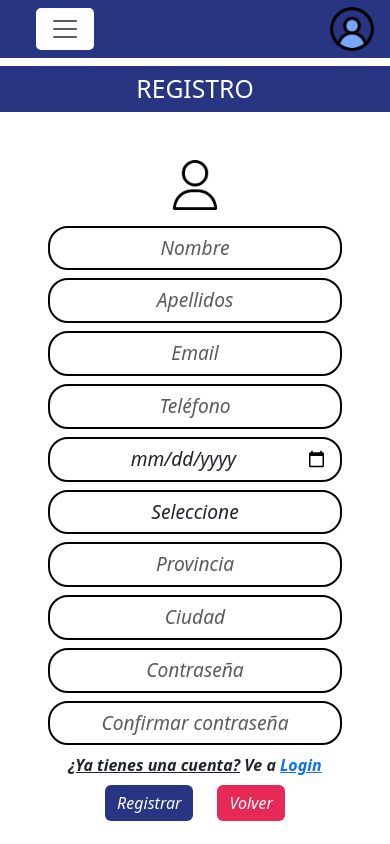
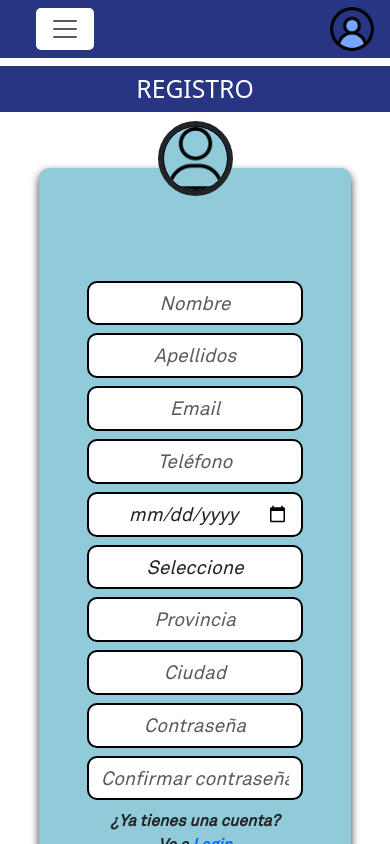
Before and after one commit to PabloVillalbaAlcaide/Tranbolico-App, a React (Vite) app in the folder Client/: page /register in a window 390 px wide. Shown: the top 844 px of the page. Built offline with nearby package versions, Linux system fonts and the light colour scheme.

Commit message:
actualización diseño y front login, register y recover password

```diff
--- a/Client/src/pages/Auth/Login/login.scss
+++ b/Client/src/pages/Auth/Login/login.scss
@@ -1,3 +1,8 @@
+.ppal-login {
+  background-color: var(--tranbolico-azul);
+  width: 100%;
+}
+
 .contenedor-login {
   font-family: "Akkurat-Regular.ttf";
   font-size: 1rem;
@@ -12,27 +17,59 @@
 
 .login-img {
   background-color: #28b7c7;
+  border-radius: 100px;
   border: 1px solid black;
-  border-radius: 100px;
   width: 65px;
   position: relative;
-  top: -80px;
+  top: -90px;
   box-shadow: 0 0 0 5px;
 }
 
 .input-form-login {
-  border-radius: 20px;
+  border-radius: 10px;
   border: 2px solid black;
   font-style: italic;
   text-align: center;
   font-size: 1.2rem;
   max-width: 200px;
-  margin: 0 auto;
 }
 
 .btn-iniciar-login {
   border: none;
   background-color: var(--tranbolico-azul);
+  font-style: italic;
+}
+
+.btn-volver-login {
+  background-color: var(--tranbolico-fucsia);
+}
+
+.contenedor-btns-login {
+  width: 100%;
+  max-width: 100px;
+}
+.btn-iniciar-login,
+.btn-volver-login {
+  min-width: 125px;
+  border-radius: 30px;
+}
+
+.btn-iniciar-login:hover,
+.btn-iniciar-login:focus,
+.btn-iniciar-login:active,
+.btn-iniciar-login:focus:active {
+  background-color: #13268e;
+}
+
+.btn-volver-login:hover,
+.btn-volver-login:focus,
+.btn-volver-login:active,
+.btn-volver-login:focus:active {
+  background-color: #e30d42;
+}
+
+.frase-2-login a {
+  color: var(--tranbolico-fucsia);
 }
 
 @media (max-width: 800px) {
--- a/Client/src/pages/Auth/RecoverPassword/RecoverPassword.jsx
+++ b/Client/src/pages/Auth/RecoverPassword/RecoverPassword.jsx
@@ -1,9 +1,9 @@
-import React from "react";
-import { Button, Container, Form } from "react-bootstrap";
+import { Button, Container, Form, Row } from "react-bootstrap";
 import icono from "/images/perfil2.png";
 import { useState } from "react";
 import { useNavigate } from "react-router-dom";
 import axios from "axios";
+import "./RecoverPassword.scss";
 
 export const RecoverPassword = () => {
   const [mail, setMail] = useState({});
@@ -29,16 +29,23 @@ export const RecoverPassword = () => {
   };
   return (
     <>
+      <Row>
+        <div className="ppal-register text-center text-white mt-2 mb-2 ">
+          <h2 className="mb-0 py-2">Nueva Contraseña</h2>{" "}
+        </div>
         <Container
           fluid
-        className="d-flex justify-content-center align-items-start"
-        style={{ minHeight: "100vh" }}
+          className="p-0 mt-1 d-flex justify-content-center align-items-start"
+          style={{ minHeight: "80vh" }}
         >
-        <div className="contenedor-login mt-5 text-center p-5 d-flex align-items-center justify-content-center flex-column">
+          <div className="contenedor-restablecer-password mt-5 text-center p-5 d-flex align-items-center justify-content-center flex-column">
             <div>
-            <img src={icono} alt="personIcon" className="login-img p-2" />
+              <img
+                src={icono}
+                alt="personIcon"
+                className="restablecer-img mt-1"
+              />
             </div>
-          <h2 className="h2-login pt-3 fs-2">Recuperar Contraseña</h2>
             <Form.Group>
               <Form.Control
                 className="input-form-login"
@@ -49,18 +56,22 @@ export const RecoverPassword = () => {
                 name="email"
               />
             </Form.Group>
+            <br />
+            <div className="d-flex flex-row gap-2 align-items-center justify-content-center flex-column gap-2">
               <Button onClick={onSubmit} className="btn-iniciar-login">
                 Recuperar Contraseña
               </Button>
-          <br />
+
               <Button
-            className="cancelar border-0 fst-italic"
+                className="btn-volver-login border-0 fst-italic"
                 onClick={() => navigate("/")}
               >
                 Volver
               </Button>
             </div>
+          </div>
         </Container>
+      </Row>
     </>
   );
 };
--- /dev/null
+++ b/Client/src/pages/Auth/RecoverPassword/RecoverPassword.scss
@@ -0,0 +1,21 @@
+.contenedor-restablecer-password {
+  font-family: "Akkurat-Regular.ttf";
+  font-size: 1rem;
+  background-color: var(--tranbolico-amarillo);
+  border-radius: 10px;
+  padding: 50px;
+  width: 100%;
+  max-width: 400px;
+  box-shadow: 0 4px 8px rgba(0, 0, 0, 0.8);
+  position: relative;
+}
+
+.restablecer-img {
+  background-color: var(--tranbolico-amarillo);
+  border-radius: 100px;
+  border: 1px solid black;
+  width: 65px;
+  position: relative;
+  top: -90px;
+  box-shadow: 0 0 0 5px;
+}
--- a/Client/src/pages/Auth/Register/Register.jsx
+++ b/Client/src/pages/Auth/Register/Register.jsx
@@ -154,14 +154,15 @@ export const Register = () => {
   return (
     <>
       <Row>
-        <div className="ppal-register text-center text-white mt-2">
+        <div className="ppal-register text-center text-white mt-2 mb-2 ">
           <h2 className="mb-0 py-2">REGISTRO</h2>
         </div>
-        <div className="d-flex justify-content-center p-5">
+        <div className="contenedor-register d-flex justify-content-center p-5 mt-5 ">
           <Col xs={12} md={8} lg={6} xl={4}>
             <Form>
-              <div className="text-center mb-3">
+              <div className="text-center">
                 <img
+                  className="register-img"
                   src="/public/images/perfil2.png"
                   alt="personIcon"
                   width={"50px"}
@@ -177,7 +178,9 @@ export const Register = () => {
                   onChange={handleChange}
                 />
               </Form.Group>
-              {errors.name && <p className="text-center text-danger fw-bold">{errors.name}</p>}
+              {errors.name && (
+                <p className="text-center text-danger fw-bold">{errors.name}</p>
+              )}
 
               <Form.Group className="mb-2" controlId="formBasicSurname">
                 <Form.Control
@@ -189,7 +192,11 @@ export const Register = () => {
                   onChange={handleChange}
                 />
               </Form.Group>
-              {errors.surname && <p className="text-center text-danger fw-bold">{errors.surname}</p>}
+              {errors.surname && (
+                <p className="text-center text-danger fw-bold">
+                  {errors.surname}
+                </p>
+              )}
               <Form.Group className="mb-2" controlId="formBasicEmail">
                 <Form.Control
                   className="input-form"
@@ -201,7 +208,11 @@ export const Register = () => {
                   /* pattern="[a-z-A-Z-0-9._%+-]+@[a-z0-9.-]+\.[a-z-A-Z]{2,4}$" */
                 />
               </Form.Group>
-              {errors.email && <p className="text-center text-danger fw-bold">{errors.email}</p>}
+              {errors.email && (
+                <p className="text-center text-danger fw-bold">
+                  {errors.email}
+                </p>
+              )}
               <Form.Group className="mb-2" controlId="formBasicPhoneNumber">
                 <Form.Control
                   className="input-form"
@@ -213,7 +224,11 @@ export const Register = () => {
                   /* pattern="[6-7]{1}-[0-9]{8}" */
                 />
               </Form.Group>
-              {errors.phone_number && <p className="text-center text-danger fw-bold">{errors.phone_number}</p>}
+              {errors.phone_number && (
+                <p className="text-center text-danger fw-bold">
+                  {errors.phone_number}
+                </p>
+              )}
               <Form.Group className="mb-2" controlId="formBasicBirthDate">
                 <Form.Control
                   className="input-form"
@@ -224,7 +239,11 @@ export const Register = () => {
                   onChange={handleChange}
                 />
               </Form.Group>
-              {errors.birthdate && <p className="text-center text-danger fw-bold">{errors.birthdate}</p>}
+              {errors.birthdate && (
+                <p className="text-center text-danger fw-bold">
+                  {errors.birthdate}
+                </p>
+              )}
               <Form.Group className="mb-2" controlId="formBasicGenre">
                 <Form.Control
                   className="input-form"
@@ -249,7 +268,11 @@ export const Register = () => {
                   onChange={handleChange}
                 />
               </Form.Group>
-              {errors.province && <p className="text-center text-danger fw-bold">{errors.province}</p>}
+              {errors.province && (
+                <p className="text-center text-danger fw-bold">
+                  {errors.province}
+                </p>
+              )}
               <Form.Group className="mb-2" controlId="formBasicCity">
                 <Form.Control
                   className="input-form"
@@ -260,7 +283,9 @@ export const Register = () => {
                   onChange={handleChange}
                 />
               </Form.Group>
-              {errors.city && <p className="text-center text-danger fw-bold">{errors.city}</p>}
+              {errors.city && (
+                <p className="text-center text-danger fw-bold">{errors.city}</p>
+              )}
 
               <Form.Group className="mb-2" controlId="formBasicPassword">
                 <Form.Control
@@ -272,7 +297,11 @@ export const Register = () => {
                   onChange={handleChange}
                 />
               </Form.Group>
-              {errors.password && <p className="text-center text-danger fw-bold">{errors.password}</p>}
+              {errors.password && (
+                <p className="text-center text-danger fw-bold">
+                  {errors.password}
+                </p>
+              )}
               <Form.Group className="mb-2" controlId="formBasicPassword2">
                 <Form.Control
                   className="input-form"
@@ -283,22 +312,26 @@ export const Register = () => {
                   onChange={handleChangePassword2}
                 />
               </Form.Group>
-              {errors.password2 && <p className="text-center text-danger fw-bold">{errors.password2}</p>}
-              <p className="fw-bold fst-italic text-center mb-2">
-                <span className="text-decoration-underline">
-                  ¿Ya tienes una cuenta?
+              {errors.password2 && (
+                <p className="text-center text-danger fw-bold">
+                  {errors.password2}
+                </p>
+              )}
+              <p className="fw-bold fst-italic text-center mb-4 fs-6">
+                <span>
+                  ¿Ya tienes una cuenta? <br />
                 </span>{" "}
                 Ve a <Link to={"/login"}>Login</Link>
               </p>
-              <div className="d-flex justify-content-center gap-4">
+              <div className="d-flex justify-content-center gap-2">
                 <Button
-                  className="aceptar border-0 fst-italic"
+                  className="btn-iniciar-login aceptar border-0 fst-italic"
                   onClick={onSubmit}
                 >
                   Registrar
                 </Button>
                 <Button
-                  className="cancelar border-0 fst-italic"
+                  className="btn-volver-login cancelar border-0 fst-italic"
                   onClick={() => navigate("/")}
                 >
                   Volver
@@ -308,6 +341,7 @@ export const Register = () => {
           </Col>
         </div>
       </Row>
+      <br /> <br />
     </>
   );
 };
--- a/Client/src/pages/Auth/Register/register.scss
+++ b/Client/src/pages/Auth/Register/register.scss
@@ -16,3 +16,45 @@ p {
   text-align: center;
   font-size: 1.2rem;
 }
+
+.contenedor-register {
+  font-family: "Akkurat-Regular.ttf";
+  font-size: 1rem;
+  background-color: #91cad8;
+  border-radius: 10px;
+  padding: 50px;
+  width: 100%;
+  max-width: 700px;
+  box-shadow: 0 4px 8px rgba(0, 0, 0, 0.8);
+  position: relative;
+  margin: 0 auto;
+}
+
+.register-img {
+  background-color: #91cad8;
+  border-radius: 100px;
+  border: 1px solid black;
+  width: 65px;
+  position: relative;
+  top: -90px;
+  box-shadow: 0 0 0 5px;
+}
+
+.input-form {
+  border-radius: 10px;
+  border: 2px solid black;
+  font-style: italic;
+  text-align: center;
+  font-size: 1.2rem;
+  margin: 0 auto;
+}
+
+@media (max-width: 800px) {
+  .contenedor-register {
+    width: 80%;
+    min-width: 300px;
+  }
+  .input-form {
+    max-width: 100%;
+  }
+}
```
Also changed, not shown: Client/src/pages/Auth/Login/Login.jsx (+26 -16 lines). Lines whose indentation alone changed are shown as unchanged.
